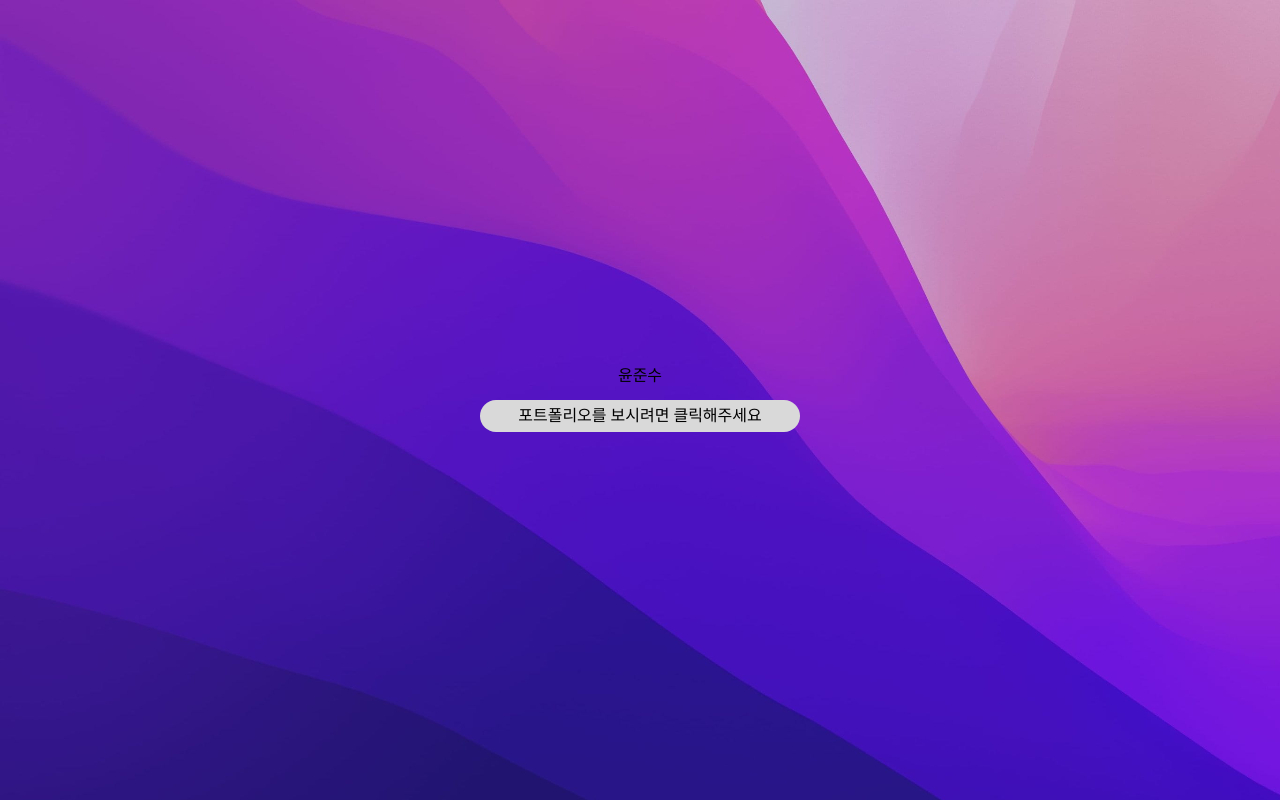
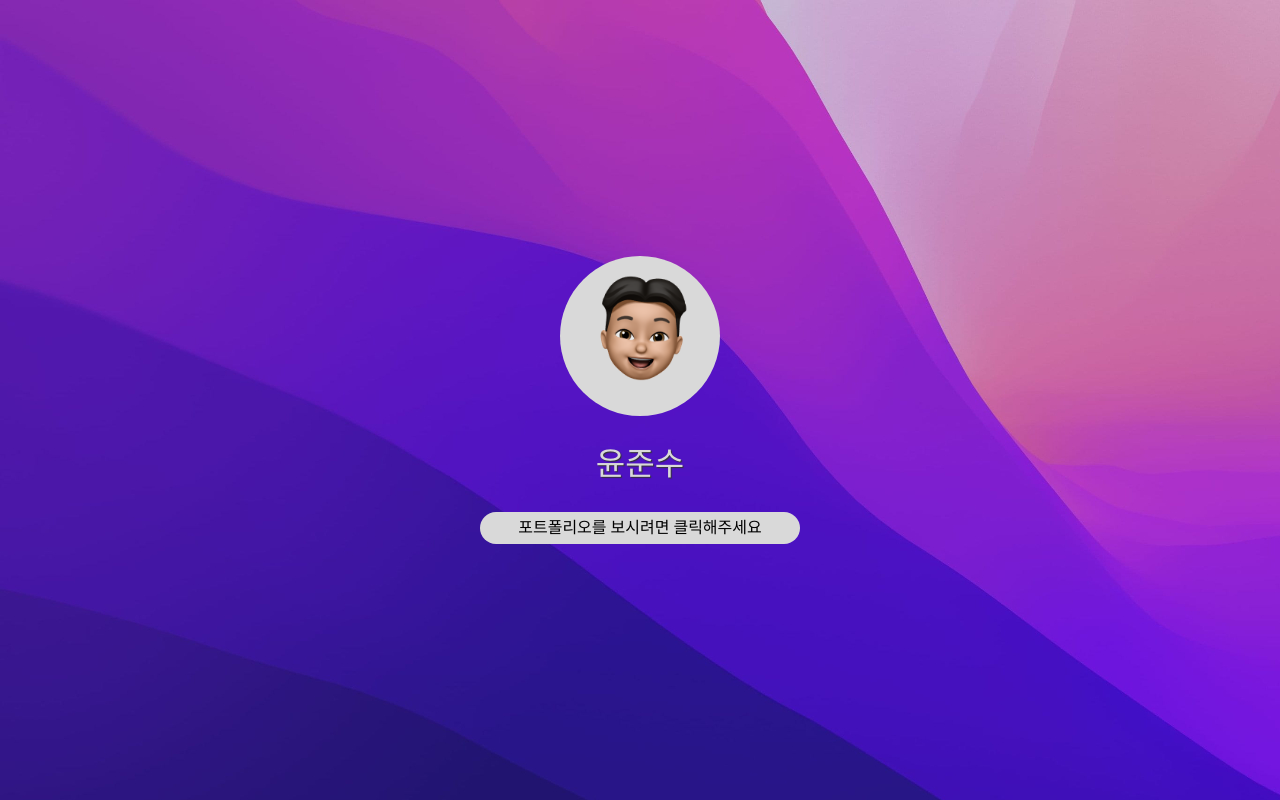
Before and after one commit to hoheesu/portfolio, a React (Vite) app: page / in a window 1280 px wide. Built offline with nearby package versions, Linux system fonts and the light colour scheme.

Commit message:
Feat: Change Icon to image

```diff
--- a/src/components/UserIcon.tsx
+++ b/src/components/UserIcon.tsx
@@ -1,13 +1,14 @@
 import React from "react";
-import { Icon } from "@iconify/react";
 import styled from "styled-components";
 import { mixins } from "../styles/theme";
 
 function UserIcon() {
   return (
     <FlexBox>
-      {/* <User icon="solar:user-bold" /> */}
-      <h2>윤준수</h2>
+      <IconBox>
+        <UserImg src="src/assets/userImg.png" alt="user icon" />
+      </IconBox>
+      <UserName>윤준수</UserName>
       <ClickBox>
         <h3>포트폴리오를 보시려면 클릭해주세요</h3>
       </ClickBox>
@@ -18,7 +19,12 @@ const FlexBox = styled.div`
   ${mixins.centerFlex};
   flex-direction: column;
   width: max-content;
-  gap: 1em;
+  gap: 2em;
+`;
+const UserName = styled.h2`
+  font-size: 2em;
+  color: var(--color-box);
+  text-shadow: 1px 1px 1px #333;
 `;
 const ClickBox = styled.div`
   ${mixins.centerFlex};
@@ -27,7 +33,13 @@ const ClickBox = styled.div`
   height: 2em;
   border-radius: 1em;
 `;
-const User = styled(Icon)`
+const IconBox = styled.div`
+  ${mixins.centerFlex};
+  width: max-content;
+  border-radius: 50%;
+  background-color: var(--color-box);
+`;
+const UserImg = styled.img`
   color: var(--color-icon);
   width: 10em;
   height: 10em;
```
Also changed, not shown: src/assets/userImg.png (added).
